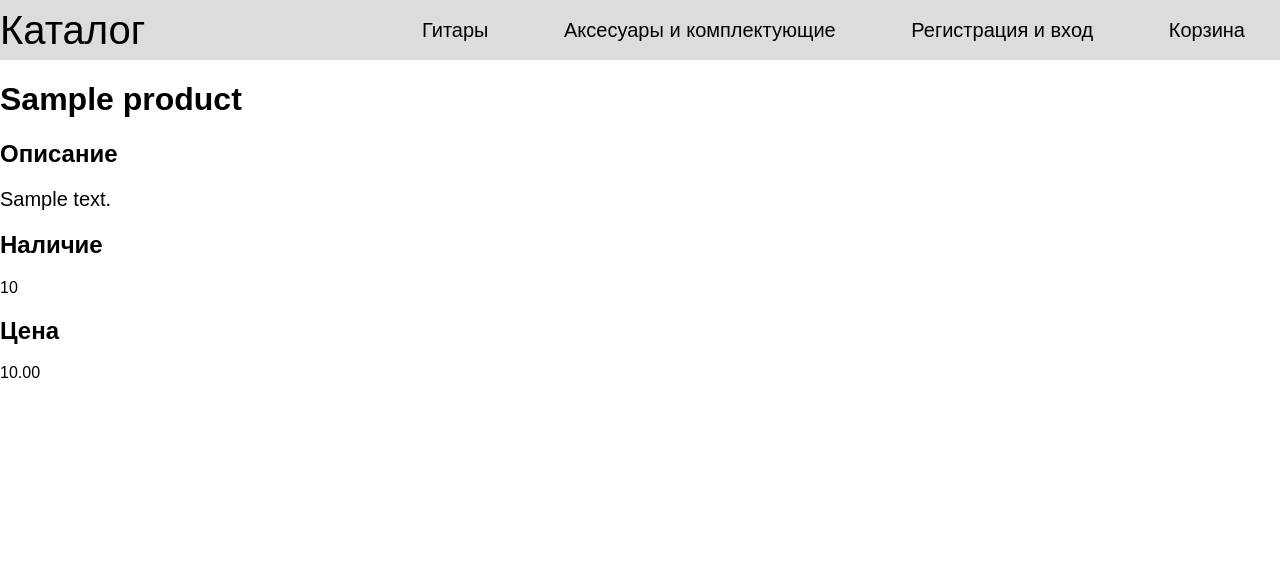
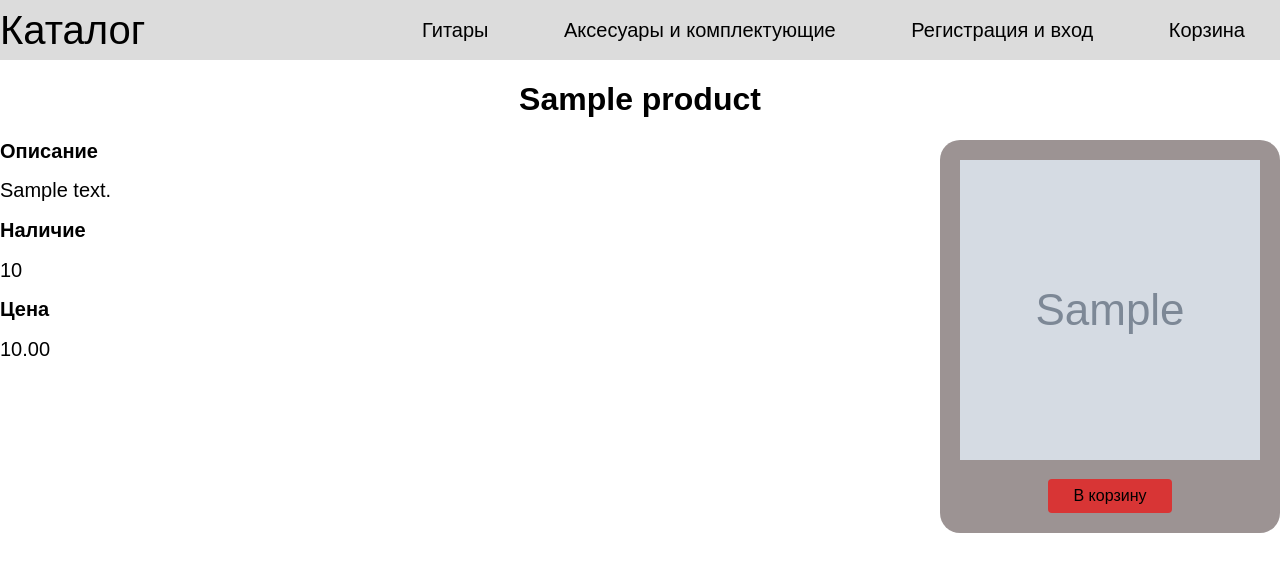
Before and after one commit to Dw3784/Guitarst, a Django app: page /extra_inf/1 in a window 1280 px wide. Shown: the top 572 px of the page. Run offline with Django 5.2, Linux system fonts and the light colour scheme; tables that the repository leaves empty hold one stand-in row (values such as "Sample post"); grey boxes marked "Sample" are stand-in pictures.

Commit message:
extra inf changes

```diff
--- a/cart/templates/main_cart.html
+++ b/cart/templates/main_cart.html
@@ -9,7 +9,7 @@
     <h1 class="full_price">Сумма заказа: {{ full_price }}</h1>
     <div class="cart_objects">
         {% for cart_object in user_cart %}
-            <h2 class="main_product_inf">Товар: {{ cart_object.product }} в количестве: {{ cart_object.quantity }} | {{ cart_object.product_price }}</h2>
+            <h2 class="main_product_inf">Товар: {{ cart_object.product }} в количестве: {{ cart_object.quantity }} | {{ cart_object.product_price }}руб</h2>
             <form class="delete_form" action="{% url 'cart:delete_cart' cart_object.id %}" method="post">
                 {% csrf_token %}
                 <button class="delete_form__button" type="submit">Удалить товар из корзины</button>
--- a/catalog/static/css/style.css
+++ b/catalog/static/css/style.css
@@ -140,10 +140,42 @@
 }
 
 /* Доп информация о товаре */
-.product_name, .product_des, .product_quantity, .product_price, .product_des_name, .product_quantity_name, .product_price_name {
+.product_des, .product_quantity, .product_price, .product_des_name, .product_quantity_name, .product_price_name {
+    font-family: 'JetBrains Mono', sans-serif;
+    font-size: 20px;
+}
+
+.product_name {
+    font-family: 'JetBrains Mono', sans-serif;
+    display: grid;
+    justify-items: center;
+}
+
+.product_image_wrapper {
+    float: right;
+    background-color: rgba(77, 61, 61, 0.557);
+    width: 300px;
+    padding: 20px;
+    border-radius: 20px;
+}
+
+.product_image {
+    width: 300px;
+    height: 300px;
+}
+
+.product_button {
+    padding: 8px 25px 8px 25px;
+    background-color: rgb(216, 53, 53);
+    color: black;
+    list-style: none;
+    text-decoration: none;
+    border-radius: 4px;
     font-family: 'JetBrains Mono', sans-serif;
 }
 
-.product_des {
-    font-size: 20px;
+.product_button_wrapper {
+    display: grid;
+    justify-items: center;
+    margin-top: 15px;
 }
--- a/catalog/templates/extra_inf.html
+++ b/catalog/templates/extra_inf.html
@@ -7,14 +7,26 @@
 
 {% block body %}
     <h1 class="product_name">{{ name }}</h1>
+    {% if product %}
+        <div class="product_image_wrapper">
+            <img class="product_image" src="{{ product.0.image.url }}">
+            <div class="product_button_wrapper">
+                <a class="product_button" href="{% url 'cart:create_cart' product.0.slug %}">В корзину</a>
+            </div>
+        </div>
+    {% else %}
+        <div class="product_image_wrapper">
+            <img src="{% static "images/not.found.jpg" %}" class="product_image_error">
+        </div>
+    {% endif %}
     <h2 class="product_des_name">{{ title1 }}</h2>
-    <span class="product_des">{{ description }}</span>
+    <div class="product_des">{{ description }}</div>
     <h2 class="product_quantity_name">{{ title2 }}</h2>
     {% if quantity != 0 %}
-        <span class="product_quantity">{{ quantity }}</span>
+        <div class="product_quantity">{{ quantity }}</div>
     {% else %}
-        <span class="product_quantity">{{ no_product }}</span>
+        <div class="product_quantity">{{ no_product }}</div>
     {% endif %}
     <h2 class="product_price_name">{{ title3 }}</h2>
-    <span class="product_price">{{ price }}</span>
+    <div class="product_price">{{ price }}</div>
 {% endblock %}
--- a/catalog/views.py
+++ b/catalog/views.py
@@ -48,6 +48,8 @@ def ac_gt(request):
 
     products = pagin[0]
     paginator = pagin[1]
+    for product in products:
+        print(product.image.url)
 
     context = {
         'title': 'Acoustic Guitars',
@@ -182,6 +184,7 @@ def extra_inf(request, pk):
         'price': product.values('price')[0]['price'],
         'quantity': product.values('quantity')[0]['quantity'],
         'description': product.values('description')[0]['description'],
+        'product': product,
         'title1': 'Описание',
         'title2': 'Наличие',
         'title3': 'Цена',
```
Also changed, not shown: cart/forms.py (+23 -1 lines), cart/templates/order.html (+9 -1 lines), catalog/static/css/carts.css (+7 -3 lines), catalog/static/css/user.css (+2 -6 lines), user/forms.py (+24 -16 lines), user/templates/email.html (+14 -1 lines), user/templates/email_error.html (deleted, +0 -10 lines), user/views.py (+13 -8 lines).
